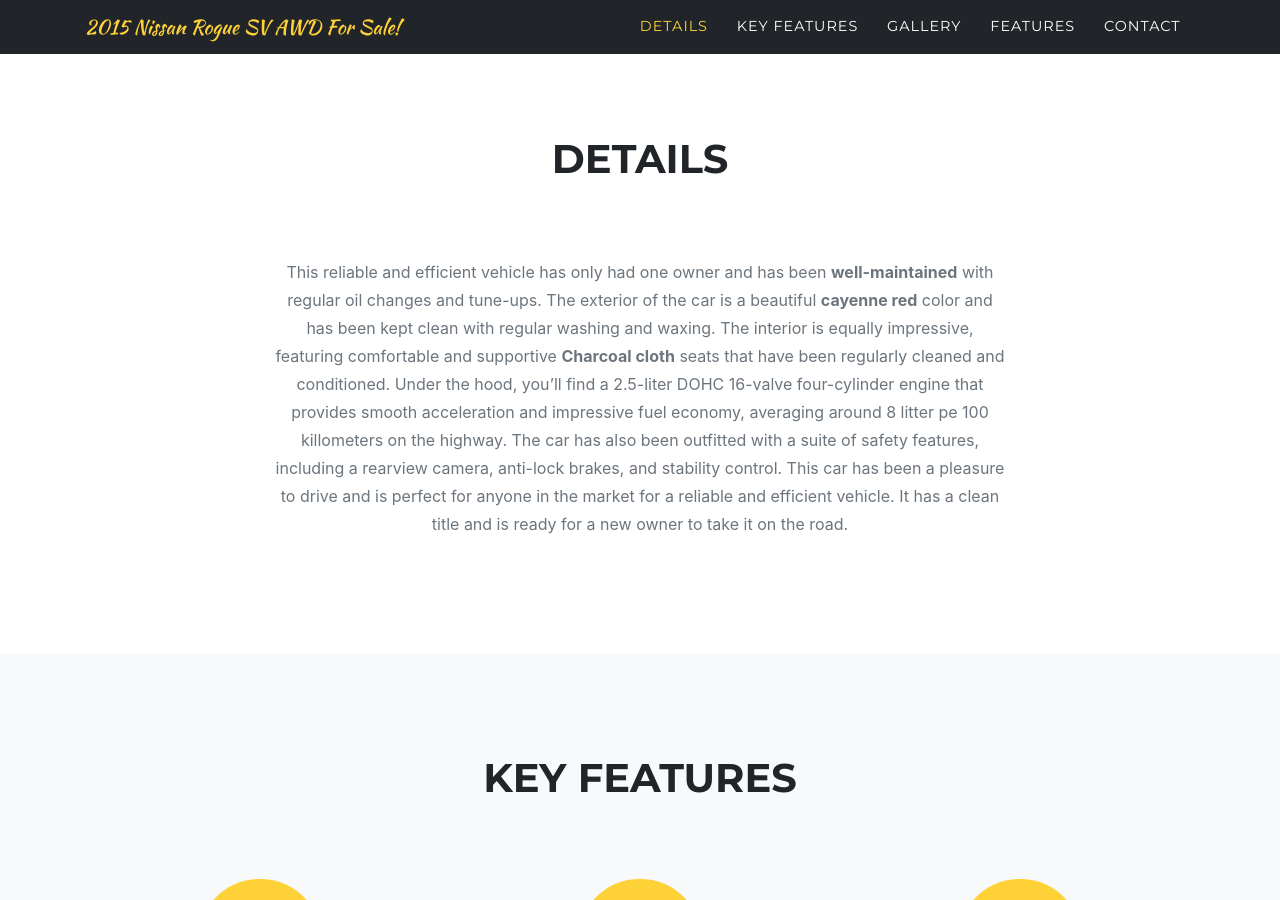
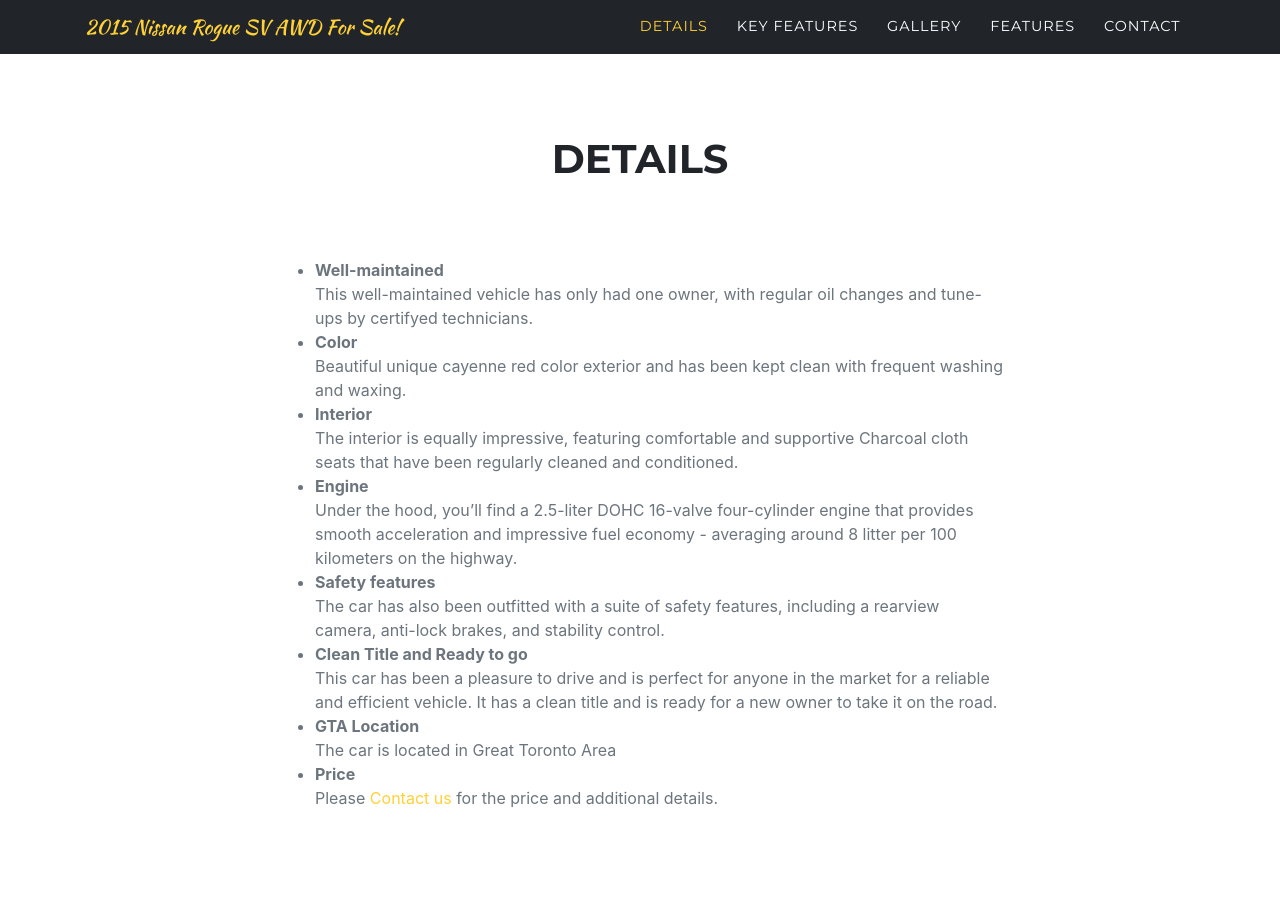
Before and after one commit to panshin-me/nissan-rogue, a Jekyll site: the page built from index.md, in a window 1280 px wide and 900 px high, scrolled down 810 px. Built offline with Jekyll 4.4.1, drawn with Linux system fonts in a browser that asks for light colours; some web fonts are replaced; comment, search, counter and statistics services are not loaded.

Commit message:
update info

```diff
--- a/_data/sitetext.yml
+++ b/_data/sitetext.yml
@@ -19,11 +19,32 @@
   about:
     title: "Details"
     text: ""
-    body: "This reliable and efficient vehicle has only had one owner and has been **well-maintained** with regular oil changes and tune-ups.
-The exterior of the car is a beautiful **cayenne red** color and has been kept clean with regular washing and waxing. The interior is equally impressive, featuring comfortable and supportive **Charcoal cloth** seats that have been regularly cleaned and conditioned.
-Under the hood, you'll find a 2.5-liter DOHC 16-valve four-cylinder engine that provides smooth acceleration and impressive fuel economy, averaging around 8 litter pe 100 killometers on the highway.
+    body: "
+    * **Well-maintained**<br>
+This well-maintained vehicle has only had one owner, with regular oil changes and tune-ups by certifyed technicians.
+
+* **Color**<br>
+Beautiful unique cayenne red color exterior and has been kept clean with frequent washing and waxing.
+
+ * **Interior**<br>
+The interior is equally impressive, featuring comfortable and supportive Charcoal cloth seats that have been regularly cleaned and conditioned.
+
+ * **Engine**<br>
+Under the hood, you'll find a 2.5-liter DOHC 16-valve four-cylinder engine that provides smooth acceleration and impressive fuel economy - averaging around 8 litter per 100 kilometers on the highway.
+
+ * **Safety features**<br>
 The car has also been outfitted with a suite of safety features, including a rearview camera, anti-lock brakes, and stability control.
-This car has been a pleasure to drive and is perfect for anyone in the market for a reliable and efficient vehicle. It has a clean title and is ready for a new owner to take it on the road."
+
+ * **Clean Title and Ready to go**<br>
+This car has been a pleasure to drive and is perfect for anyone in the market for a reliable and efficient vehicle. It has a clean title and is ready for a new owner to take it on the road.
+
+ * **GTA Location**<br>
+The car is located in Great Toronto Area
+
+ * **Price**<br>
+Please <a href=\"#contact\">Contact us</a> for the price and additional details.
+"
+
     section: details
 
   keyFeatures:
--- a/_includes/about.html
+++ b/_includes/about.html
@@ -1,5 +1,4 @@
 <!-- About -->
-{% if site.locale and site.locale != "" and site.locale != nil %}
 <section class="page-section" id="{{ site.data.sitetext[site.locale].about.section | default: "about" }}">
   <div class="container">
     <div class="row">
@@ -9,27 +8,10 @@
       </div>
     </div>
     <div class="row">
-      <div class="col-lg-8 mx-auto text-center">
+      <div class="col-lg-8 mx-auto">
         <div class="large text-muted">{{ site.data.sitetext[site.locale].about.body | markdownify }}</div>
       </div>
     </div>
   </div>
 </section>
-{% else %}
-<section class="page-section" id="{{ site.data.sitetext.about.section | default: "about" }}">
-  <div class="container">
-    <div class="row">
-      <div class="col-lg-12 text-center">
-        <h2 class="section-heading text-uppercase">{{ site.data.sitetext.about.title | default: "About Us" }}</h2>
-        <h3 class="section-subheading text-muted">{{ site.data.sitetext.about.text | default: "" }}</h3>
-      </div>
-    </div>
-    <div class="row">
-      <div class="col-lg-8 mx-auto text-center">
-        <div class="large text-muted">{{ site.data.sitetext.about.body | markdownify }}</div>
-      </div>
-    </div>
-  </div>
-</section>
-{% endif %}
 <!-- End About -->
```
